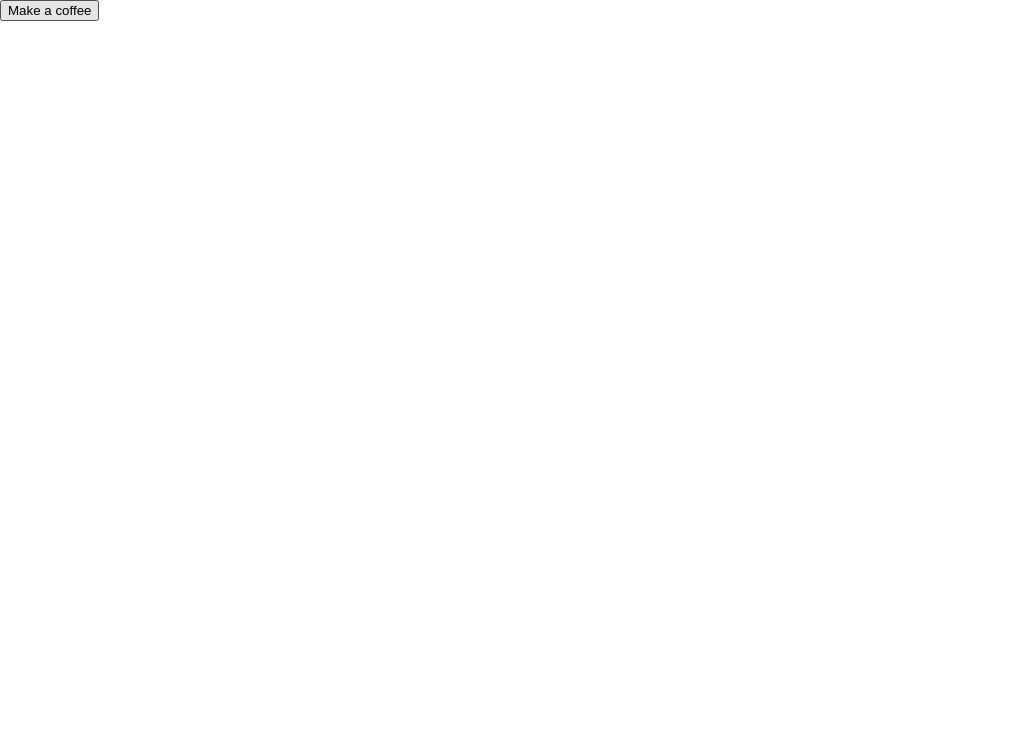
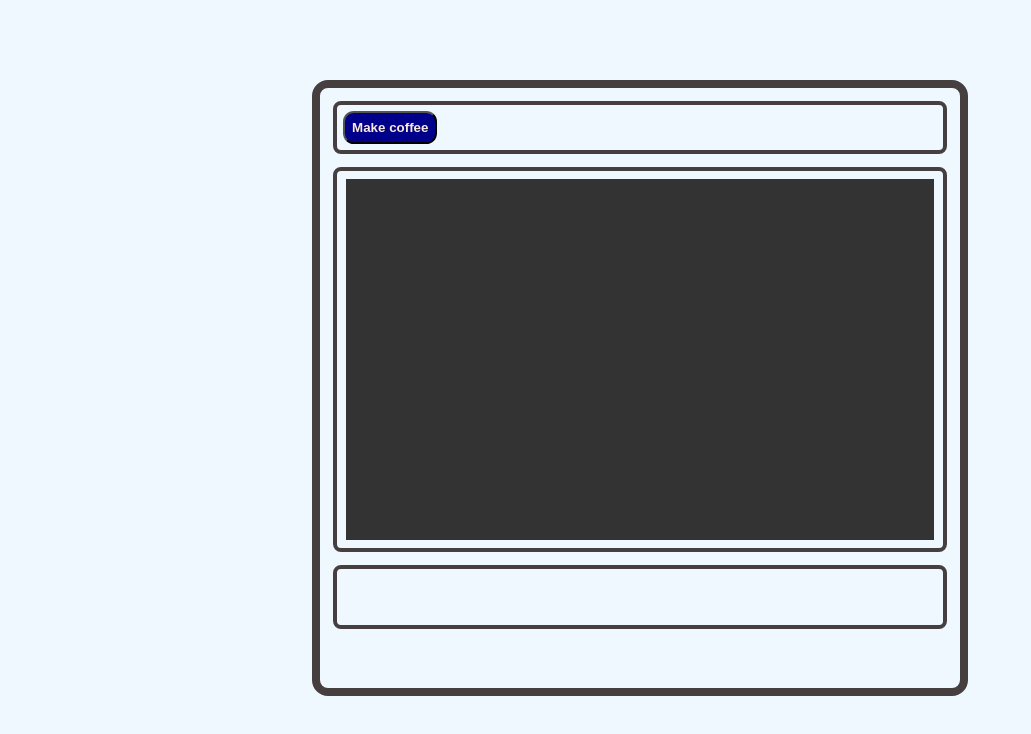
Before and after one commit to wildapt01/coffee-machine-js, a website with bundled scripts: page index.html in a window 1280 px wide. Shown: the whole page, without its empty margins (0-1031 px from the left). Built offline with nearby package versions, Linux system fonts and the light colour scheme.

Commit message:
Add new elements and styling

```diff
--- a/index.html
+++ b/index.html
@@ -10,6 +10,16 @@
     <title>Coffee Machine</title>
   </head>
   <body>
-    <button type="button" id="makeCoffee">Make a coffee</button>
+    <main class="frame">
+      <section class="controls">
+        <button type="button" id="makeCoffee">Make coffee</button>
+      </section>
+      <section class="panel">
+        <div class="screen-view"></div>
+      </section>
+      <section class="product">
+        <div class="output"></div>
+      </section>
+    </main>
   </body>
 </html>
--- a/src/classes.js
+++ b/src/classes.js
@@ -4,14 +4,14 @@ export class coffee {
   }
 
   // Methods
-  makeCoffee(quantity) {
+  makeCoffee(num) {
     const needs = { beans: 20, water: 15, cup: 1 };
-    const product = quantity > 1 ? "coffees" : "coffee";
+    const product = num > 1 ? "coffees" : "coffee";
     const consummed = {
-      beans: needs.beans * quantity,
-      water: needs.water * quantity,
-      cup: needs.cup * quantity
+      beans: needs.beans * num,
+      water: needs.water * num,
+      cup: needs.cup * num
     };
-    return { made: `${quantity} ${product}`, consummed };
+    return { made: `${num} ${product}`, consummed };
   }
 }
--- a/styles/index.css
+++ b/styles/index.css
@@ -1,9 +1,50 @@
+@import url("https://fonts.googleapis.com/css2?family=Fira+Code:wght@300;400;500;600;700&family=Quicksand:wght@300;400;500;600;700&display=swap");
+
 html,
 body {
   margin: 0;
   padding: 0;
+  background-color: aliceblue;
+  font-family: "Fira Code", monospace;
 }
 
-h2 {
-  color: brown;
+.frame {
+  height: 75vh;
+  width: 50vw;
+  border: 0.5em solid rgb(69, 63, 63);
+  border-radius: 1em;
+  margin: 10vh auto;
 }
+
+.controls,
+.panel,
+.product {
+  border: 0.25em solid rgb(69, 63, 63);
+  border-radius: 0.5em;
+  margin: 0.8em;
+  height: fit-content;
+}
+
+.controls button {
+  color: antiquewhite;
+  background-color: darkblue;
+  border-radius: 0.8em;
+  margin: 0.5em;
+  padding: 0.5em;
+  font-weight: 600;
+}
+
+.screen-view {
+  height: 45vh;
+  width: 45vw;
+  margin: 0.5em auto;
+  padding: 0.1% 1%;
+  background-color: #333;
+}
+
+.screen-view p {
+  color: chartreuse;
+}
+.output {
+  height: 3.5em;
+}
```
Also changed, not shown: README.md.
